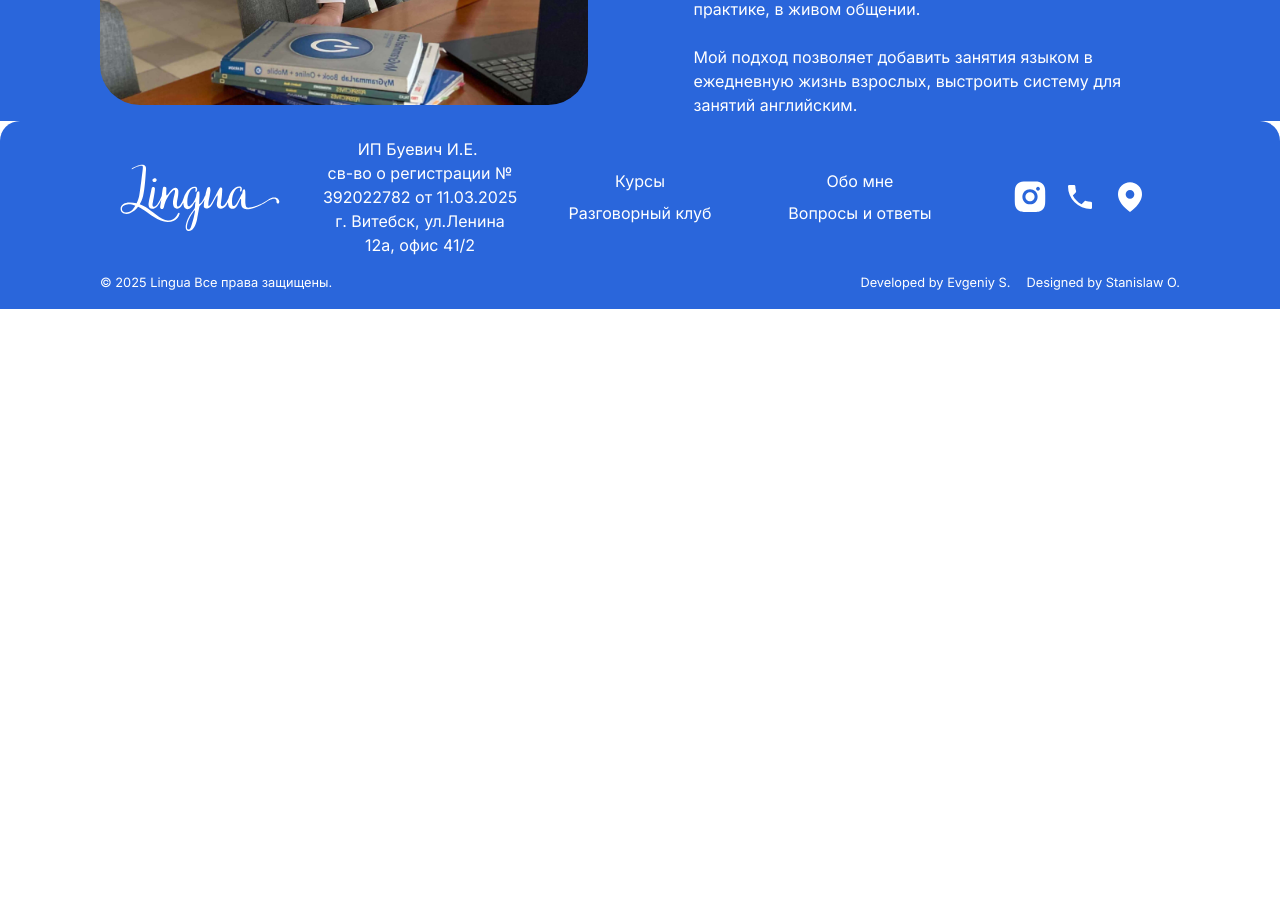
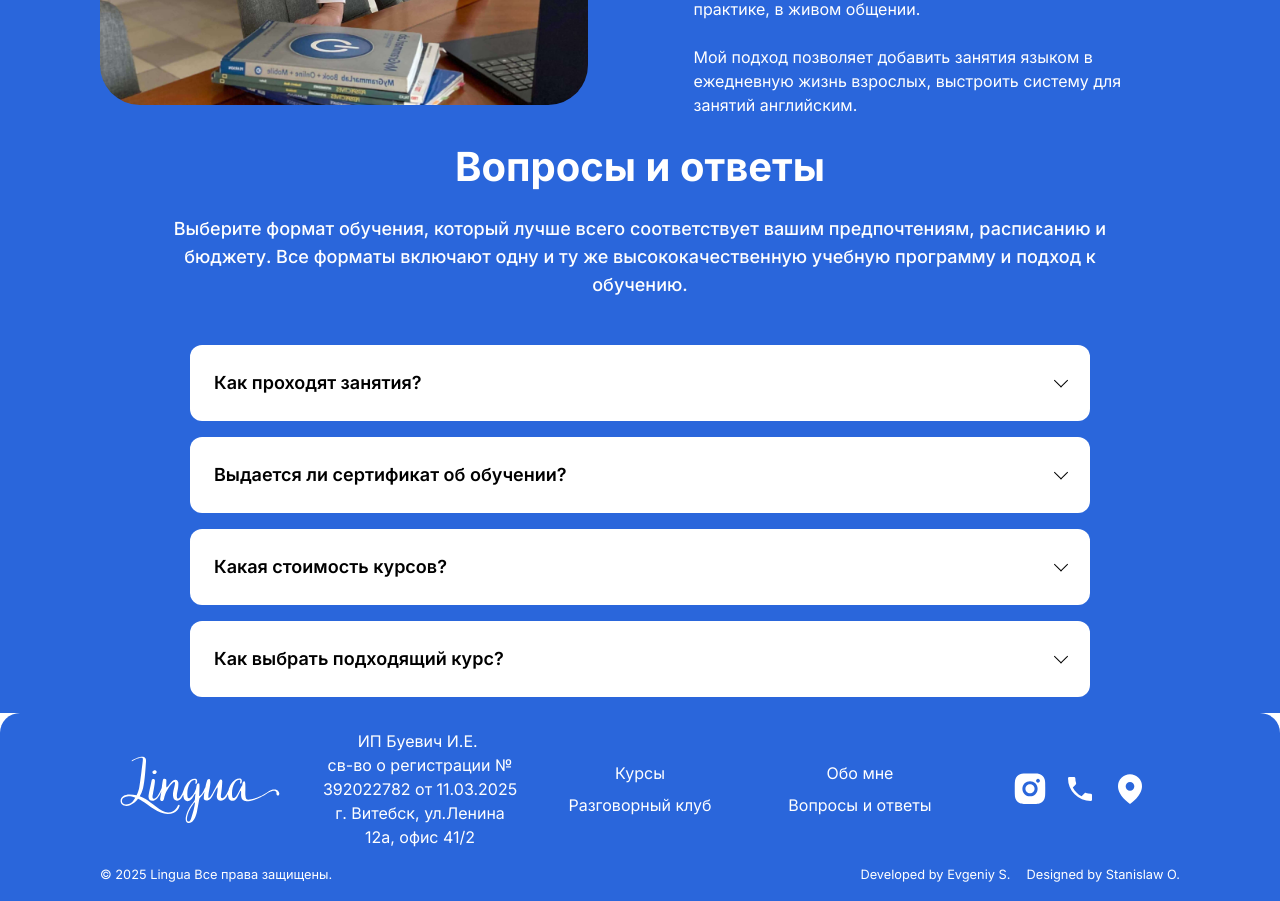
Before and after one commit to evgeniyworkbel/ira-buevich, a Next.js app: page / in a window 1280 px wide. Shown: the part 3720-4621 px from the top of the page. Before the commit the page ends 4029 px from the top, so only its background shows below. Built offline with nearby package versions, Linux system fonts and the light colour scheme.

Commit message:
feat: add faq section

```diff
--- a/src/app/page.tsx
+++ b/src/app/page.tsx
@@ -1,4 +1,4 @@
-import { AboutMe, Courses, Footer, Header, Hero, LearningFormats } from "@/widgets";
+import { AboutMe, Courses, Faq, Footer, Header, Hero, LearningFormats } from "@/widgets";
 
 export default function Page() {
   return (
@@ -10,6 +10,7 @@ export default function Page() {
         <Courses />
         <LearningFormats />
         <AboutMe />
+        <Faq />
       </main>
       <Footer />
     </div>
--- /dev/null
+++ b/src/widgets/faq/index.ts
@@ -0,0 +1 @@
+export { Faq } from "./ui/faq";
--- /dev/null
+++ b/src/widgets/faq/model/data.ts
@@ -0,0 +1,24 @@
+import { AccordionItemProps } from "@/shared/ui/accordion/accordion-item";
+
+export const faqData: Array<AccordionItemProps> = [
+  {
+    title: "Как проходят занятия?",
+    content:
+      "Занятия проходят оффлайн. В группах, мини-группах, индивидуально, по выбранному уровню. Или онлайн индивидуально, на платформе Google.",
+  },
+  {
+    title: "Выдается ли сертификат об обучении?",
+    content:
+      "Да, выдается сертификат установленного государственного образца и именной сертификат курса.",
+  },
+  {
+    title: "Какая стоимость курсов?",
+    content:
+      "Стоимость зависит от формата обучения. Стандарт для группы 8 занятий в месяц по 60 минут 200 руб. в месяц. Занятие в паре, мини-группе до 5 человек 30 руб./час. Индивидуальные занятия 50 руб./час.",
+  },
+  {
+    title: "Как выбрать подходящий курс?",
+    content:
+      "Курс можно выбрать самостоятельно, если изучали язык на других курсах или с преподавателем и примерно знаете свой уровень. Или можно придти на бесплатное пробное занятие и я помогу вам с определением уровня и подберу подходящий курс и формат обучения.",
+  },
+];
--- /dev/null
+++ b/src/widgets/faq/ui/faq.tsx
@@ -0,0 +1,18 @@
+import { Accordion, Container, Title } from "@/shared/ui";
+import { faqData } from "../model/data";
+
+export function Faq() {
+  return (
+    <Container className="bg-background-surface text-foreground-surface">
+      <Title
+        descriptionClassName="text-foreground-surface"
+        title="Вопросы и ответы"
+        description="Выберите формат обучения, который лучше всего соответствует вашим предпочтениям, расписанию и бюджету.
+Все форматы включают одну и ту же высококачественную учебную программу и подход к обучению."
+      />
+      <section className="mt-11.5">
+        <Accordion className="mx-auto max-w-[900px]" items={faqData} />
+      </section>
+    </Container>
+  );
+}
--- a/src/widgets/index.ts
+++ b/src/widgets/index.ts
@@ -4,3 +4,4 @@ export { Hero } from "./hero";
 export { Courses } from "./courses/ui/courses";
 export { LearningFormats } from "./learning-formats";
 export { AboutMe } from "./about-me";
+export { Faq } from "./faq";
```
